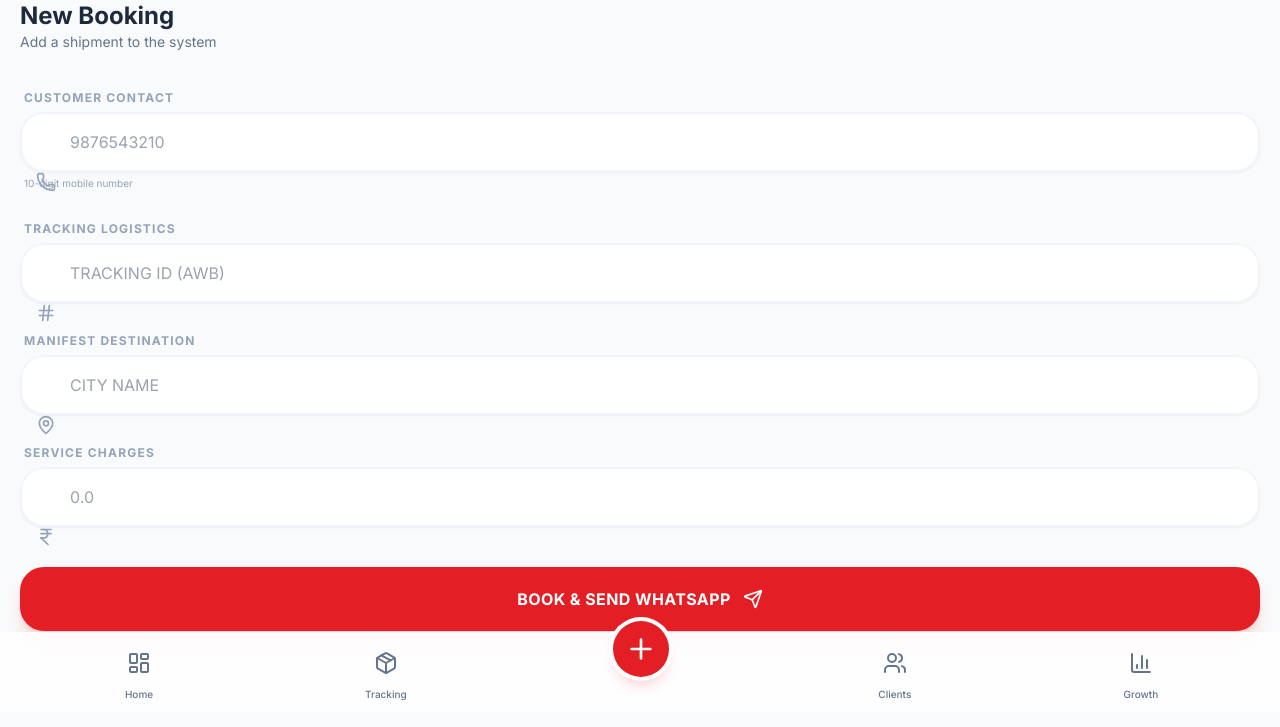
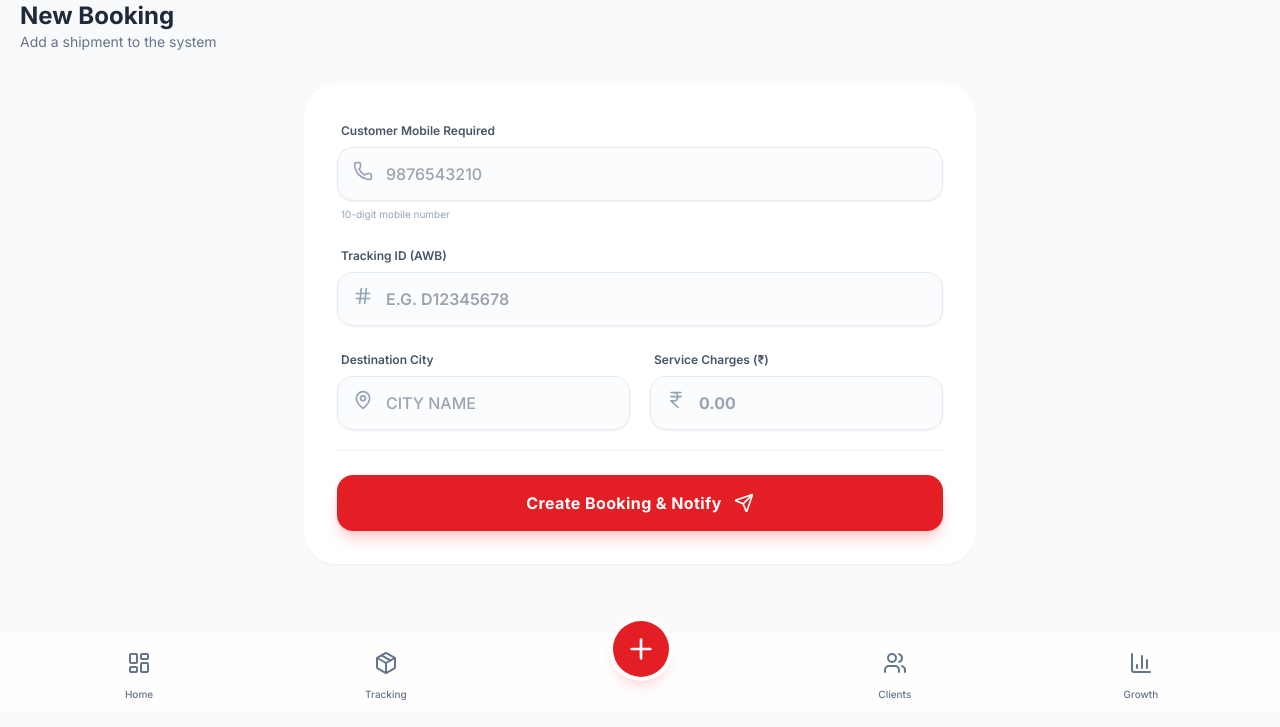
Before and after one commit to ansariwaleed/dtdc_crm, a FastAPI app: template app/templates/add.html in a window 1280 px wide. Shown: the part 88-815 px from the top of the page. After the commit the page ends 789 px from the top, so only its background shows below. Run offline with FastAPI, Linux system fonts and the light colour scheme; the template is opened without the code that fills it, so the values that code supplies are empty; some libraries are stand-ins or nearby versions.

Commit message:
Update add.html

```diff
--- a/app/templates/add.html
+++ b/app/templates/add.html
@@ -6,58 +6,62 @@
     <p class="text-sm text-slate-500">Add a shipment to the system</p>
 </div>
 
-<form id="bookingForm" method="post" action="/add" class="space-y-6" target="_blank" onsubmit="handleFormSubmit()">
+<div class="card-blur p-6 sm:p-8 rounded-[32px] border border-white shadow-sm max-w-2xl mx-auto">
+    <form id="bookingForm" method="post" action="/add" class="space-y-5" target="_blank" onsubmit="handleFormSubmit()">
 
-    <div class="space-y-1">
-        <label class="text-xs font-bold text-slate-400 uppercase tracking-widest px-1">Customer Contact</label>
+        <div class="space-y-1.5">
+            <label class="text-xs font-semibold text-slate-600 px-1">Customer Mobile Required</label>
             <div class="relative">
                 <input type="tel" name="phone" placeholder="9876543210" pattern="[0-9]{10}" maxlength="10"
-                class="w-full bg-white border-2 border-slate-100 rounded-3xl py-4 px-12 focus:border-dtdc-blue focus:ring-4 focus:ring-blue-100 outline-none transition-all shadow-sm"
+                    class="w-full bg-slate-50/50 border border-slate-200/80 rounded-2xl py-3.5 px-12 focus:border-dtdc-blue focus:ring-4 focus:ring-blue-100/50 focus:bg-white active:ring-4 active:ring-blue-50 outline-none transition-all shadow-sm text-slate-800 font-medium"
                     required>
-            <i data-lucide="phone" class="absolute left-4 top-4.5 w-5 h-5 text-slate-400"></i>
+                <i data-lucide="phone" class="absolute left-4 top-3.5 w-5 h-5 text-slate-400"></i>
             </div>
             <p class="text-[10px] text-slate-400 px-1">10-digit mobile number</p>
         </div>
 
-    <div class="space-y-1">
-        <label class="text-xs font-bold text-slate-400 uppercase tracking-widest px-1">Tracking Logistics</label>
+        <div class="space-y-1.5">
+            <label class="text-xs font-semibold text-slate-600 px-1">Tracking ID (AWB)</label>
             <div class="relative">
-            <input type="text" name="tracking_id" placeholder="Tracking ID (AWB)"
-                class="w-full bg-white border-2 border-slate-100 rounded-3xl py-4 px-12 focus:border-dtdc-blue focus:ring-4 focus:ring-blue-100 outline-none transition-all shadow-sm uppercase"
+                <input type="text" name="tracking_id" placeholder="e.g. D12345678"
+                    class="w-full bg-slate-50/50 border border-slate-200/80 rounded-2xl py-3.5 px-12 focus:border-dtdc-blue focus:ring-4 focus:ring-blue-100/50 focus:bg-white active:ring-4 active:ring-blue-50 outline-none transition-all shadow-sm uppercase font-semibold text-slate-800"
                     required>
-            <i data-lucide="hash" class="absolute left-4 top-4.5 w-5 h-5 text-slate-400"></i>
+                <i data-lucide="hash" class="absolute left-4 top-3.5 w-5 h-5 text-slate-400"></i>
             </div>
         </div>
 
-    <div class="space-y-1">
-        <label class="text-xs font-bold text-slate-400 uppercase tracking-widest px-1">Manifest Destination</label>
+        <div class="grid grid-cols-1 sm:grid-cols-2 gap-5">
+            <div class="space-y-1.5">
+                <label class="text-xs font-semibold text-slate-600 px-1">Destination City</label>
                 <div class="relative">
                     <input type="text" name="destination_city" placeholder="City Name"
-                class="w-full bg-white border-2 border-slate-100 rounded-3xl py-4 px-12 focus:border-dtdc-blue focus:ring-4 focus:ring-blue-100 outline-none transition-all shadow-sm uppercase"
+                        class="w-full bg-slate-50/50 border border-slate-200/80 rounded-2xl py-3.5 px-12 focus:border-dtdc-blue focus:ring-4 focus:ring-blue-100/50 focus:bg-white active:ring-4 active:ring-blue-50 outline-none transition-all shadow-sm uppercase font-medium text-slate-800"
                         required>
-            <i data-lucide="map-pin" class="absolute left-4 top-4.5 w-5 h-5 text-slate-400"></i>
+                    <i data-lucide="map-pin" class="absolute left-4 top-3.5 w-5 h-5 text-slate-400"></i>
                 </div>
             </div>
 
-    <div class="space-y-1">
-        <label class="text-xs font-bold text-slate-400 uppercase tracking-widest px-1">Service Charges</label>
+            <div class="space-y-1.5">
+                <label class="text-xs font-semibold text-slate-600 px-1">Service Charges (₹)</label>
                 <div class="relative">
-            <input type="number" step="0.01" name="rate" placeholder="0.0"
-                class="w-full bg-white border-2 border-slate-100 rounded-3xl py-4 px-12 focus:border-dtdc-blue focus:ring-4 focus:ring-blue-100 outline-none transition-all shadow-sm"
+                    <input type="number" step="0.01" name="rate" placeholder="0.00"
+                        class="w-full bg-slate-50/50 border border-slate-200/80 rounded-2xl py-3.5 px-12 focus:border-dtdc-blue focus:ring-4 focus:ring-blue-100/50 focus:bg-white active:ring-4 active:ring-blue-50 outline-none transition-all shadow-sm font-bold text-slate-800"
                         required>
-            <i data-lucide="indian-rupee" class="absolute left-4 top-4.5 w-5 h-5 text-slate-400"></i>
+                    <i data-lucide="indian-rupee" class="absolute left-4 top-3.5 w-5 h-5 text-slate-400"></i>
+                </div>
             </div>
         </div>
 
-    <div class="pt-4">
+        <div class="pt-6 border-t border-slate-100 mt-2">
             <button type="submit" id="submitBtn"
-            class="w-full bg-dtdc-red text-white py-5 px-6 rounded-3xl font-bold shadow-lg shadow-red-200 hover:shadow-red-300 transition-all flex items-center justify-center gap-3 active:scale-95 group">
-            <span class="tracking-wide">BOOK & SEND WHATSAPP</span>
+                class="w-full bg-dtdc-red text-white py-4 px-6 rounded-2xl font-bold shadow-lg shadow-red-200 hover:shadow-red-300 hover:bg-[#ff2c33] transition-all flex items-center justify-center gap-3 active:scale-95 group">
+                <span class="tracking-wide">Create Booking & Notify</span>
                 <i data-lucide="send" class="w-5 h-5 group-hover:translate-x-1 transition-transform"></i>
             </button>
         </div>
 
     </form>
+</div>
 
 <script>
     function handleFormSubmit() {
```
Lines whose indentation alone changed are shown as unchanged.
